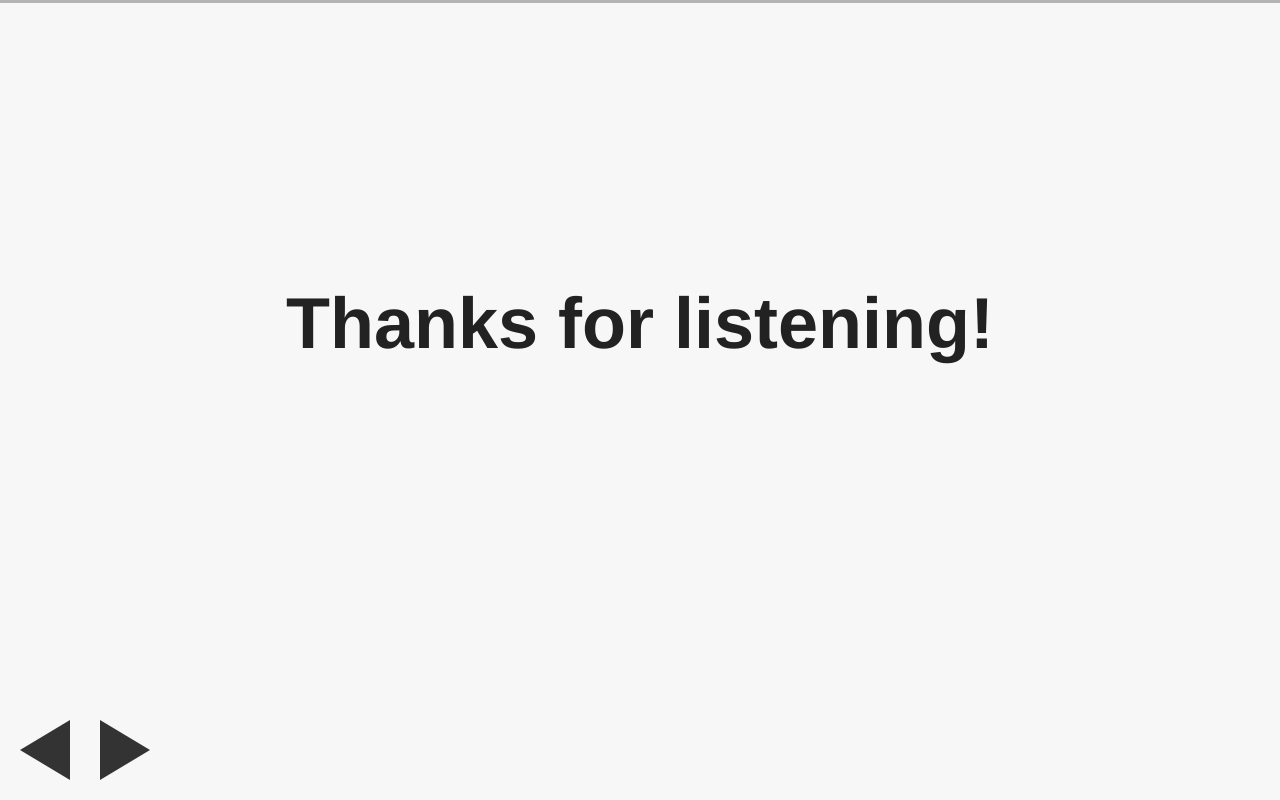
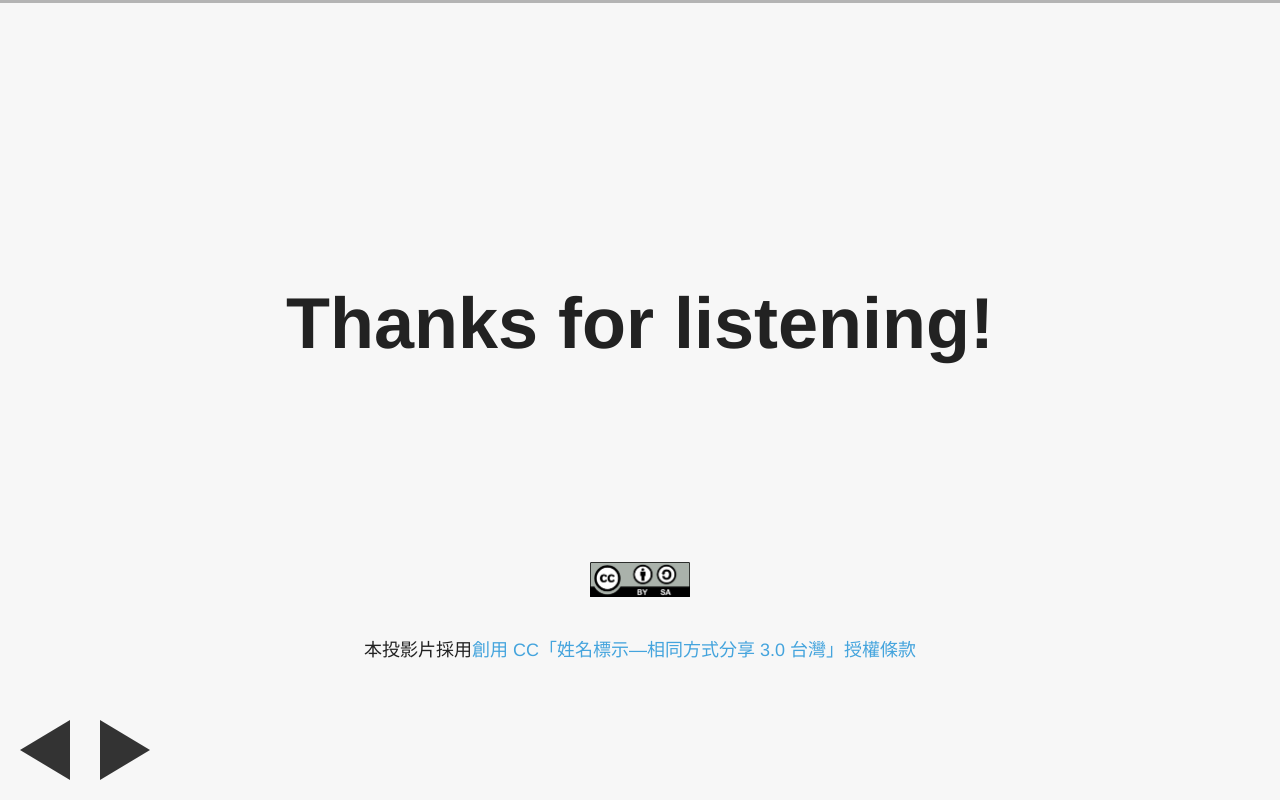
Before and after one commit to denny0223/the-net, a plain HTML site: page index.html in a window 1280 px wide. Both pictures are taken after a click on the element 45 px from the left and 750 px from the top of the page. Drawn offline with Linux system fonts and the light colour scheme.

Commit message:
Add licence info

```diff
--- a/index.html
+++ b/index.html
@@ -475,7 +475,15 @@ github.com style (c) Vasily Polovnyov <vast@whiteants.net>
   <div class="slide hidden" id="slide-18">
     <section class="slide-content"><h1 style="font-size: 72px">
   Thanks for listening!
-</h1></section>
+</h1>
+
+<p><br /><br /><br /></p>
+<p><div align="center">
+  <img style="width:100px;" src="./img/by-sa.png" />
+</div></p>
+<h2 style="font-size: 18px">
+本投影片採用<a href="http://creativecommons.org/licenses/by-sa/3.0/tw/" target="_blank">創用 CC「姓名標示—相同方式分享 3.0 台灣」授權條款</a>
+</h2></section>
   </div>
 
   <div class="controls">
```
Also changed, not shown: img/by-sa.png (added), 1 other file.
